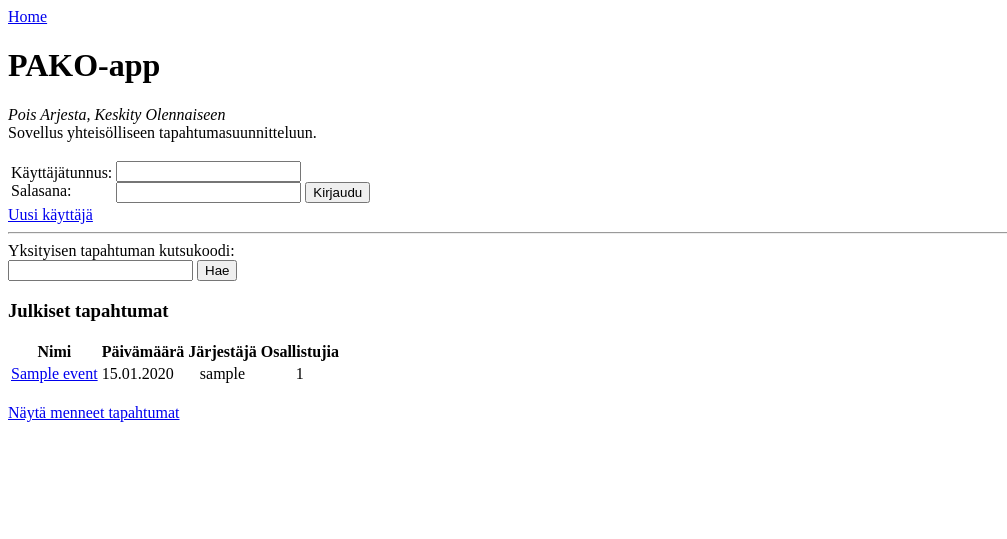
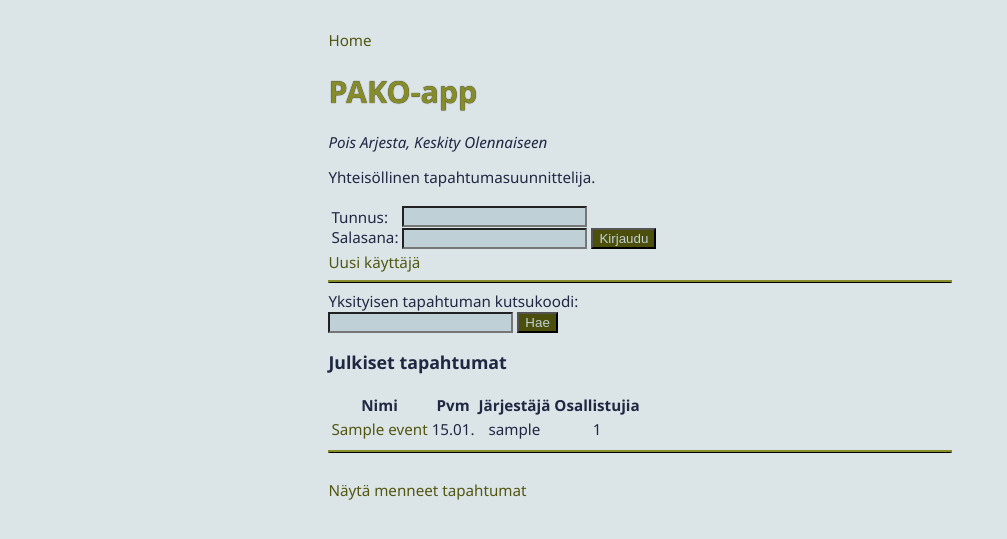
Before and after one commit to aleksiskela/tsoha-pako, a Flask app: template templates/index.html in a window 1280 px wide. Shown: the top 539 px of the page, without its empty margins (0-1007 px from the left). Run offline with Flask 3, Linux system fonts and the light colour scheme; the template is opened without the code that fills it: most values are stand-ins (such as "Sample title", 1, 10 or a date in 2020).

Commit message:
add css. layout edited

```diff
--- /dev/null
+++ b/static/main.css
@@ -0,0 +1,54 @@
+body {
+    margin: auto;
+    max-width: 45em;
+    /* background-color: rgb(76, 168, 185); */
+    background-color: rgb(219, 229, 232);
+    /* background-color: rgb(69, 157, 172); */
+    /* background-color: rgba(3, 3, 120, 0.8); */
+    font-family:'Segoe UI', Tahoma, Geneva, Verdana, sans-serif ;
+    font-size:0.95em;
+    color:rgb(32, 39, 66);
+}
+
+.content {
+    padding: 2em 2em 2em 2em;
+}
+
+h1 {
+    color:rgb(135, 140, 43);
+    text-shadow: 0 0 1px black;
+}
+
+input[type="text"], textarea, input[type="password"],
+input[type="date"], input[type="time"] {
+    background-color: rgb(191, 208, 214);
+}
+
+input[type="submit"] {
+    background-color:rgb(75, 79, 11);
+    color:rgb(191, 208, 214);
+}
+
+a:link {
+    text-decoration: none;
+    color:rgb(82, 86, 17);
+    /* text-shadow: 0 0 black; */
+}
+
+a:visited {
+    text-decoration: none;
+    color:rgb(82, 86, 17)
+}
+
+a:hover {
+    color:crimson;
+}
+
+a:active {
+    color:brown;
+}
+
+hr {
+    border: 2px solid rgb(135, 140, 43);
+    border-bottom: 0.5px solid black;
+}
--- a/templates/create_event.html
+++ b/templates/create_event.html
@@ -1,4 +1,5 @@
 {% extends "layout.html" %}
+{% block title %}Luo tapahtuma{% endblock %}
 {% block content %}
 <h3>Luo uusi tapahtuma:</h3>
 <form action="" method="POST">
--- a/templates/edit_event.html
+++ b/templates/edit_event.html
@@ -1,4 +1,5 @@
 {% extends "layout.html" %}
+{% block title %}{{ name }}{% endblock %}
 {% block content %}
 {% include "event_layout.html" %}
 
--- a/templates/event.html
+++ b/templates/event.html
@@ -1,4 +1,5 @@
 {% extends "layout.html" %}
+{% block title %}{{ name }}{% endblock %}
 {% block content %}
 {% include "event_layout.html" %}
 
--- a/templates/event_layout.html
+++ b/templates/event_layout.html
@@ -1,6 +1,6 @@
 <h1>{{ name }}</h1>
 
-<a href="/event/{{ event_id }}">Kuvaus ja osallistujat</a> |
+<a href="/event/{{ event_id }}">Tiedot</a> |
 <a href="/messages/{{ event_id }}">Keskustelu</a> |
 <a href="/voting/{{ event_id }}">Äänestys</a> |
 <a href="/tasks/{{ event_id }}">Tehtävät</a>
--- a/templates/index.html
+++ b/templates/index.html
@@ -1,7 +1,8 @@
 {% extends "layout.html" %}
+{% block title %}Etusivu{% endblock %}
 {% block content %}
 <h1>PAKO-app</h1>
-<p><i>Pois Arjesta, Keskity Olennaiseen</i><br>Sovellus yhteisölliseen tapahtumasuunnitteluun.</p>
+<p><i>Pois Arjesta, Keskity Olennaiseen</i></p><p>Yhteisöllinen tapahtumasuunnittelija.</p>
 {% if session.username %}
     Olet kirjautuneena sisään tunnuksella <b>{{session.username}}</b>
     <br>
@@ -10,7 +11,7 @@
     {% else %}
     <table>
         <tr>
-            <td>Käyttäjätunnus:<br>Salasana:</td>
+            <td>Tunnus:<br>Salasana:</td>
             <td><form action="/login" method="POST">
                 <input type="text" name="username">
                 <br>
@@ -37,13 +38,13 @@ Yksityisen tapahtuman kutsukoodi:
 {% if my_events %}
 <h3>Omat tapahtumat:</h3>
 <table>
-    <th>Nimi</th><th>Päivämäärä</th><th>Osallistujia</th><th>Yksityinen</th>
+    <th>Nimi</th><th>Pvm</th><th>Osallistujia</th><th>Yksityinen</th>
     {% for event in my_events %}
     <tr>
         <td><a href="/event/{{ event.id }}">{{ event.name }}</a></td>
         <td>
             {% if event.datetime %}
-            {{ event.datetime.strftime("%d.%m.%Y") }}
+            {{ event.datetime.strftime("%d.%m.") }}
             {% endif %}
         </td>
         <td style="text-align: center;">{{ event.count }}</td>
@@ -55,19 +56,20 @@ Yksityisen tapahtuman kutsukoodi:
     </tr>
     {% endfor %}
 </table>
+<hr>
 {% endif %}
 <h3>Omat osallistumiset:</h3>
 {% if enrolled_events %}
 <table>
     <tr>
-        <th>Nimi</th><th>Päivämäärä</th><th>Järjestäjä</th><th>Osallistujia</th>
+        <th>Nimi</th><th>Pvm</th><th>Järjestäjä</th><th>Osallistujia</th>
     </tr>
     {% for event in enrolled_events %}
     <tr>
         <td><a href="/event/{{ event.id }}">{{ event.name }}</a></td>
         <td>
         {% if event.datetime %}
-            {{ event.datetime.strftime("%d.%m.%Y") }}
+            {{ event.datetime.strftime("%d.%m.") }}
         {% endif %}
         </td>
         <td>{{ event.username }}</td>
@@ -78,11 +80,12 @@ Yksityisen tapahtuman kutsukoodi:
 {% else %}
 <b>Et ole osallistunut yhteenkään tapahtumaan</b>
 {% endif %}
+<hr>
 {% endif %}
 <h3>Julkiset tapahtumat</h3>
 <table>
     <tr>
-        <th>Nimi</th><th>Päivämäärä</th><th>Järjestäjä</th><th>Osallistujia</th>
+        <th>Nimi</th><th>Pvm</th><th>Järjestäjä</th><th>Osallistujia</th>
     </tr>
     {% for event in events %}
     <tr>
@@ -91,7 +94,7 @@ Yksityisen tapahtuman kutsukoodi:
         </td>
         <td>
             {% if event.datetime != None %}
-            {{ event.datetime.strftime("%d.%m.%Y") }}
+            {{ event.datetime.strftime("%d.%m.") }}
             {% endif %}
         </td>
         <td style="text-align: center;">
@@ -103,6 +106,7 @@ Yksityisen tapahtuman kutsukoodi:
     </tr>
     {% endfor %}
 </table>
+<hr>
 <!-- <h3>Yksityiset tapahtumat</h3>
 <ul>
     {% for event in private_events %}
--- a/templates/layout.html
+++ b/templates/layout.html
@@ -3,29 +3,13 @@
 <head>
     <meta charset="UTF-8">
     <meta name="viewport" content="width=device-width, initial-scale=1.0">
-    <title>PAKO-app</title>
+    <link rel="stylesheet" href="/static/main.css">
+    <title>PAKO-app - {% block title %}{% endblock %}</title>
 </head>
 <body>
+    <div class="content">
     <a href="/">Home</a>
-    <!-- <h1>PAKO-app</h1> -->
-
-    <!-- {% if session.username %}
-    Olet kirjautuneena sisään tunnuksella <b>{{session.username}}</b> -->
-    <!-- <br>  -->
-    <!-- <a href="/logout">Kirjaudu ulos</a>
-
-    {% else %}
-    <form action="/login" method="POST">
-        Käyttäjätunnus:
-        <input type="text" name="username">
-        Salasana:
-        <input type="password" name="password">
-        <input type="submit" value="Kirjaudu">
-    </form>
-    <a href="/register">Uusi käyttäjä</a>
-    {% endif %} -->
-
-<!-- <hr> -->
     {% block content %}{% endblock %}
+    </div>
 </body>
 </html>
--- a/templates/messages.html
+++ b/templates/messages.html
@@ -1,4 +1,5 @@
 {% extends "layout.html" %}
+{% block title %}{{ name }}{% endblock %}
 {% block content %}
 {% include "event_layout.html" %}
 <table>
@@ -23,7 +24,7 @@
 </table>
 {% if session.username in enrolments %}
 <form action="" method="POST">
-    <input type="text" name="content" size="50" minlength="1" maxlength="50" autocomplete="off" required>
+    <input type="text" name="content" size="45" minlength="1" maxlength="50" autocomplete="off" required>
     <input type="hidden" name="csrf_token" value="{{ session.csrf_token }}">
     <input type="submit" value="Lähetä">
 </form>
--- a/templates/passed_events.html
+++ b/templates/passed_events.html
@@ -1,4 +1,5 @@
 {% extends "layout.html" %}
+{% block title %}Menneet tapahtumat{% endblock %}
 {% block content %}
 <h3>Menneet tapahtumat</h3>
 <ul>
--- a/templates/tasks.html
+++ b/templates/tasks.html
@@ -1,4 +1,5 @@
 {% extends "layout.html" %}
+{% block title %}{{ name }}{% endblock %}
 {% block content %}
 {% include "event_layout.html" %}
 <h4>Tehtävät</h4>
--- a/templates/voting.html
+++ b/templates/voting.html
@@ -1,4 +1,5 @@
 {% extends "layout.html" %}
+{% block title %}{{ name }}{% endblock %}
 {% block content %}
 {% include "event_layout.html" %}
 
```
Also changed, not shown: templates/register.html (+1 -12 lines).
